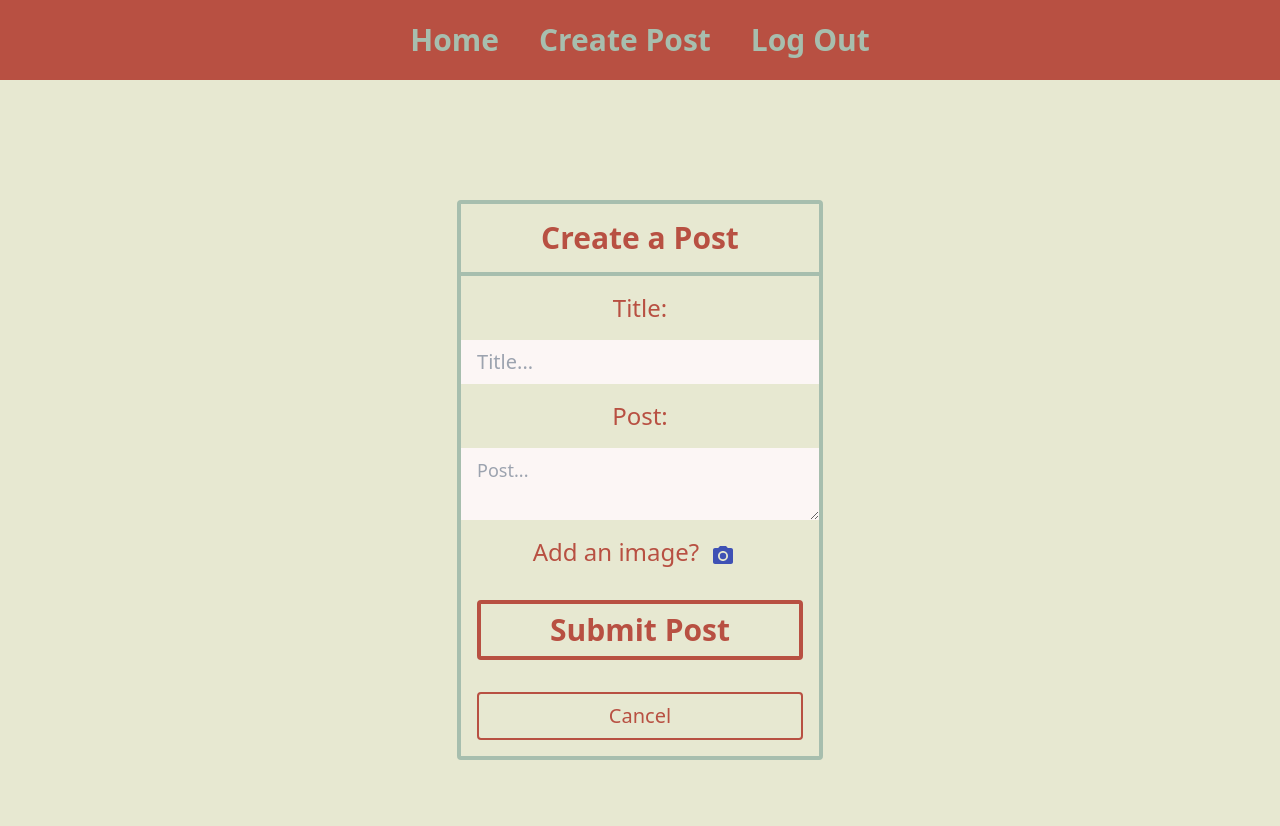
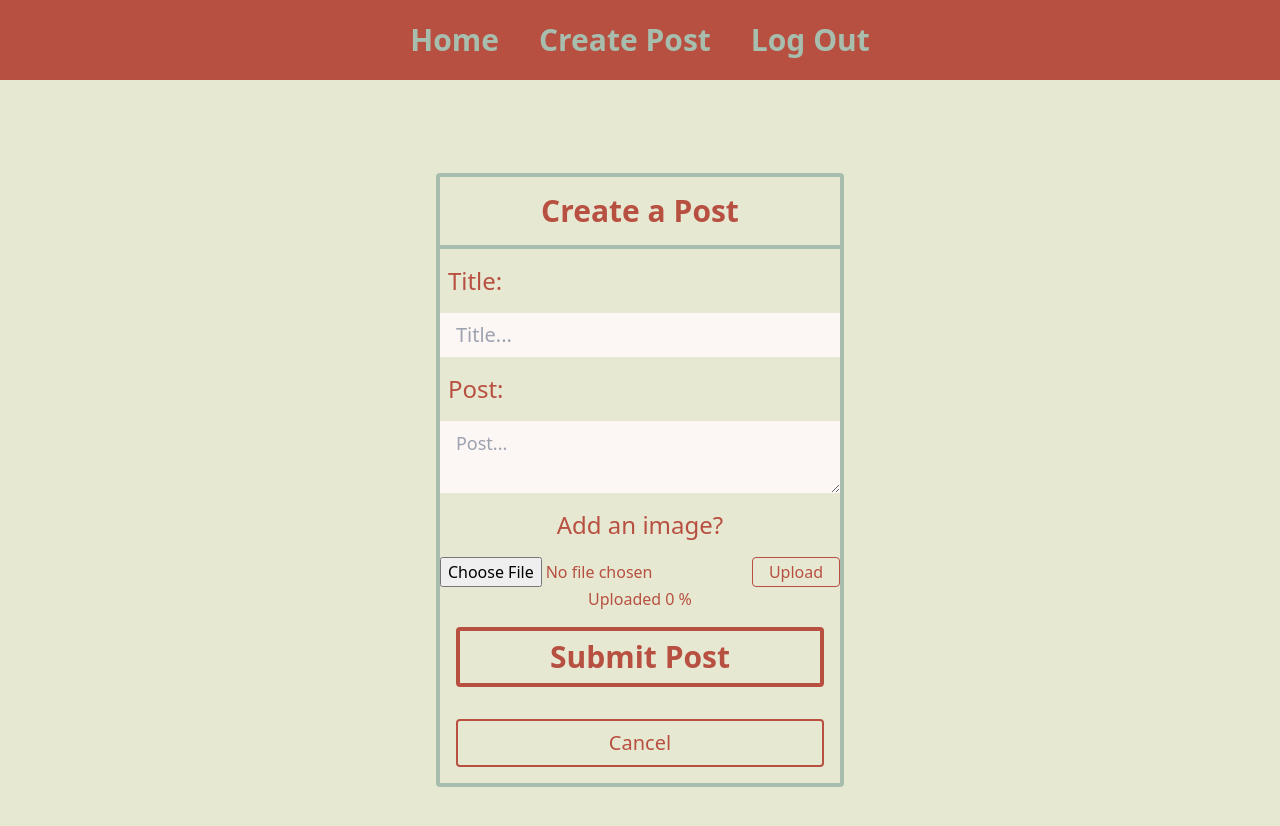
Before and after one commit to karicheslock/my-blog-app, a React (Create React App) app: page /createpost in a window 1280 px wide. Shown: the top 826 px of the page. Built offline with nearby package versions, Linux system fonts and the light colour scheme; no server answers; sample sign-in values are in the browser's storage.

Commit message:
Initial finalized version

```diff
--- a/package.json
+++ b/package.json
@@ -8,8 +8,11 @@
     "@testing-library/jest-dom": "^5.16.2",
     "@testing-library/react": "^12.1.2",
     "@testing-library/user-event": "^13.5.0",
+    "canvas-confetti": "^1.5.1",
     "firebase": "^9.6.6",
     "react": "^17.0.2",
+    "react-canvas-confetti": "^1.3.0",
+    "react-confetti": "^6.0.1",
     "react-dom": "^17.0.2",
     "react-router-dom": "^6.2.1",
     "react-scripts": "5.0.0",
--- a/src/App.css
+++ b/src/App.css
@@ -38,3 +38,7 @@
   box-shadow: 0 -1px 0 rgba(0, 0, 0, 0.04), 0 1px 1px rgba(0, 0, 0, 0.25);
   cursor: not-allowed;
 }
+
+#input-btn {
+  cursor: pointer;
+}
--- a/src/firebase-config.js
+++ b/src/firebase-config.js
@@ -2,6 +2,7 @@
 import { initializeApp } from "firebase/app";
 import { getFirestore } from 'firebase/firestore';
 import { getAuth, GoogleAuthProvider } from 'firebase/auth';
+import { getStorage } from 'firebase/storage';
 
 // TODO: Add SDKs for Firebase products that you want to use
 // https://firebase.google.com/docs/web/setup#available-libraries
@@ -23,3 +24,4 @@ const app = initializeApp(firebaseConfig);
 export const db = getFirestore(app);
 export const auth = getAuth(app);
 export const provider = new GoogleAuthProvider();
+export const storage = getStorage(app);
--- a/src/pages/CreatePost.js
+++ b/src/pages/CreatePost.js
@@ -1,14 +1,14 @@
 import React, { useState, useEffect } from 'react';
-import { addDoc, collection } from 'firebase/firestore';
-import { db, auth } from '../firebase-config';
+import { addDoc, collection, doc, setDoc } from 'firebase/firestore';
+import { db, auth, storage } from '../firebase-config';
 import { useNavigate } from 'react-router-dom';
-import PhotoCamera from '@material-ui/icons/PhotoCamera';
-import IconButton from '@material-ui/core/IconButton';
+import { ref, uploadBytesResumable, getDownloadURL} from 'firebase/storage';
 
 function CreatePost({ isAuth }) {
     const [title, setTitle] = useState('');
     const [postText, setPostText] = useState('');
     const [image, setImage] = useState(null);
+    const [progress, setProgress] = useState(0);
 
     const postsCollectionRef = collection(db, "posts");
     let navigate = useNavigate();
@@ -24,9 +24,27 @@ function CreatePost({ isAuth }) {
     };
 
     const onImageChange = (event) => {
-        if (event.target.files && event.target.files[0]) {
-            setImage(URL.createObjectURL(event.target.files[0]));
+        event.preventDefault();
+        const file = event.target[0].files[0];
+        uploadFiles(file);
+    }
+
+    const uploadFiles = (file) => {
+        if (!file) return;
+
+        const storageRef = ref(storage, `${file.name}`);
+        const uploadTask = uploadBytesResumable(storageRef, file);
+
+        uploadTask.on('state_changed', (snapshot) => {
+            const prog = Math.round((snapshot.bytesTransferred / snapshot.totalBytes) * 100);
+            setProgress(prog);
+        },
+        (err) => console.log(err),
+        () => {
+            getDownloadURL(uploadTask.snapshot.ref)
+                .then(url => setImage(url))
         }
+        );
     }
 
     useEffect(() => {
@@ -35,32 +53,35 @@ function CreatePost({ isAuth }) {
         }
     }, [isAuth, navigate])
 
+    useEffect(() => {
+        document.title = 'Create A Post';
+    }, [])
+
     return (
         <div className='container flex flex-col mx-auto max-w-screen-md items-center h-screen justify-center'>
             <div className='flex flex-col text-center border-4 border-light-teal rounded'>
                 <h1 className='text-3xl text-subdued-scarlet font-bold px-20 py-4 border-b-4 border-light-teal'>Create a Post</h1>
                 <div className='flex flex-col'>
-                    <label className='text-2xl text-subdued-scarlet py-4'>Title:</label>
+                    <label className='text-2xl text-subdued-scarlet py-4 px-2 self-start'>Title:</label>
                     <input className='text-xl py-2 px-4 bg-white' placeholder='Title...' onChange={(event) => {
                         setTitle(event.target.value);
                     }} />
                 </div>
                 <div className='flex flex-col'>
-                    <label className='text-2xl text-subdued-scarlet py-4'>Post:</label>
-                    <textarea className='text-lg py-2 px-4 bg-white' placeholder='Post...' onChange={(event) => {
+                    <label className='text-2xl text-subdued-scarlet py-4 px-2 self-start'>Post:</label>
+                    <textarea className='text-lg py-2 px-4 bg-white mb-4' placeholder='Post...' onChange={(event) => {
                         setPostText(event.target.value);
                     }} />
                 </div>
-                <div className='flex items-center justify-center'>
-                    <label className='text-2xl text-subdued-scarlet py-4'>Add an image?</label>
-                    <input accept="image/*" id="icon-button-file"
-                        type="file" style={{ display: 'none' }} className='filetype' />
-                    <label htmlFor="icon-button-file" className='mt-2'>
-                        <IconButton color="primary" aria-label="upload picture"
-                        component="span" onChange={onImageChange}>
-                        <PhotoCamera />
-                        </IconButton>
-                    </label>
+                <div className='flex flex-col items-center justify-center'>
+                    <form onSubmit={onImageChange}>
+                        <label className='text-2xl text-subdued-scarlet py-4'>Add an image?</label>
+                        <div className='flex text-subdued-scarlet mt-4'>
+                            <input type="file" id='input-btn' className='input' aria-label='Select file' />
+                            <button className='border border-subdued-scarlet px-4 rounded' type='submit'>Upload</button>
+                        </div>
+                    </form>
+                    <h3 className='text-subdued-scarlet'>Uploaded {progress} %</h3>
                 </div>
                 <button onClick={createPost} className='text-3xl text-subdued-scarlet py-2 border-4 m-4 font-bold rounded hover:text-4xl focus:text-4xl'>Submit Post</button>
                 <button onClick={() => navigate("/")} className='text-xl text-subdued-scarlet py-2 border-2 m-4 rounded hover:text-2xl focus:text-2xl'>Cancel</button>
--- a/src/pages/Home.js
+++ b/src/pages/Home.js
@@ -19,32 +19,44 @@ useEffect(() => {
     };
 
     getPosts();
-}, [deletePost]);
+}, []);
+
+useEffect(() => {
+    document.title = 'Home';
+}, [])
 
     return (
-        <div className='container flex flex-col mx-auto max-w-screen-md items-center h-screen justify-center'>
-            {postList.map((post) => {
+        <div className='container flex flex-col mx-auto max-w-screen-2xl items-center min-h-screen justify-center'>
+            {!isAuth ? (
+                <div className='container flex flex-col items-center'>
+                    <h1 className='font-bold text-subdued-scarlet text-4xl'>Please Click <span className='text-light-teal'><a href='/login'>Login</a></span> to Start Creating Your Travel Journal.</h1>
+                    <h2 className='font-bold text-subdued-scarlet text-2xl py-4'>You will be able to login with your Google account.</h2>
+                </div>
+            ) : (
+            postList.map((post) => {
                     return (
-                    <div className='flex flex-col mx-auto w-full py-5 px-4 items-center'>
+                        <div key={post.id} className='flex flex-col mx-auto w-full py-5 px-4 items-center'>
                             <div className='flex mx-auto w-1/2'>
-                            <div className='w-full text-xl font-bold text-subdued-scarlet border-4 border-light-teal rounded px-4 py-4'>
-                                <h1>{post.title}</h1>
+                                <div className='w-full text-xl font-bold text-subdued-scarlet border-4 border-light-teal rounded px-4 py-4 h-36'>
+                                    <h1 className='flex justify-center'>{post.title}</h1>
                                 </div>
                                 <div>
-                                {console.log(post.image)}
-                                {post.image !== undefined && <img src={post.image} alt={`${post.title} image`} />}
-                            </div>
-                            <div className='text-lg self-center'>
-                                {isAuth && post.author.id === auth.currentUser.uid && <button onClick={() => {deletePost(post.id)}}> &#128465;</button>}
+                                    {post.image !== undefined && <img className='max-w-xs h-36' src={post.image} alt={`${post.title} image`} />}
                                 </div>
                             </div>
-                        <div className='w-1/2 h-36 flex flex-wrap text-lg border-4 border-subdued-scarlet rounded'>
+                            <div className='w-1/2 h-72 flex flex-wrap text-lg border-4 border-subdued-scarlet rounded'>
                                 {post.postText}
                             </div>
-                        <h3 className='flex w-1/2'>@{post.author.name}</h3>
+                            <div className='flex w-1/2 py-2'>
+                                <h3 className='flex w-1/2 text-subdued-scarlet'>@{post.author.name}</h3>
+                                <div className='text-md flex ml-40 w-1/8 border-2 border-light-teal rounded bg-light-teal px-4 py-2'>
+                                    {isAuth && post.author.id === auth.currentUser.uid && <button className='text-white' onClick={() => {deletePost(post.id)}}>Delete Above Post</button>}
+                                </div>
+                            </div>
                         </div>
                     )
-            })}
+                })
+            )}
         </div>
     )
 }
--- a/src/pages/Login.js
+++ b/src/pages/Login.js
@@ -1,4 +1,4 @@
-import React from 'react';
+import React, { useEffect } from 'react';
 import { auth, provider } from '../firebase-config';
 import { signInWithPopup } from 'firebase/auth';
 import { useNavigate } from 'react-router-dom';
@@ -14,6 +14,10 @@ function Login({ setIsAuth }) {
         });
     };
 
+    useEffect(() => {
+        document.title='Login';
+    }, [])
+
     return (
         <div className="container flex flex-col mx-auto max-w-screen-md items-center h-screen justify-center">
             <p className='text-3xl py-5 text-light-teal font-bold'>Sign in with Google to Continue</p>
```
Also changed, not shown: 1 other file (tests, documents, lock files or other folders). Lines whose indentation alone changed are shown as unchanged.
